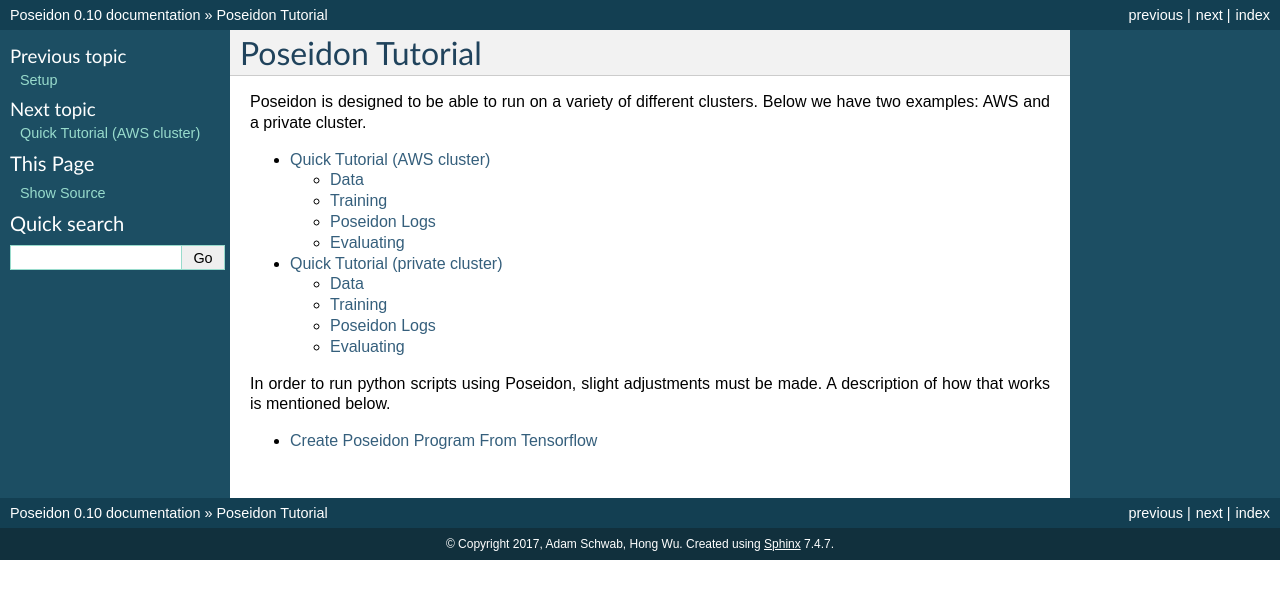
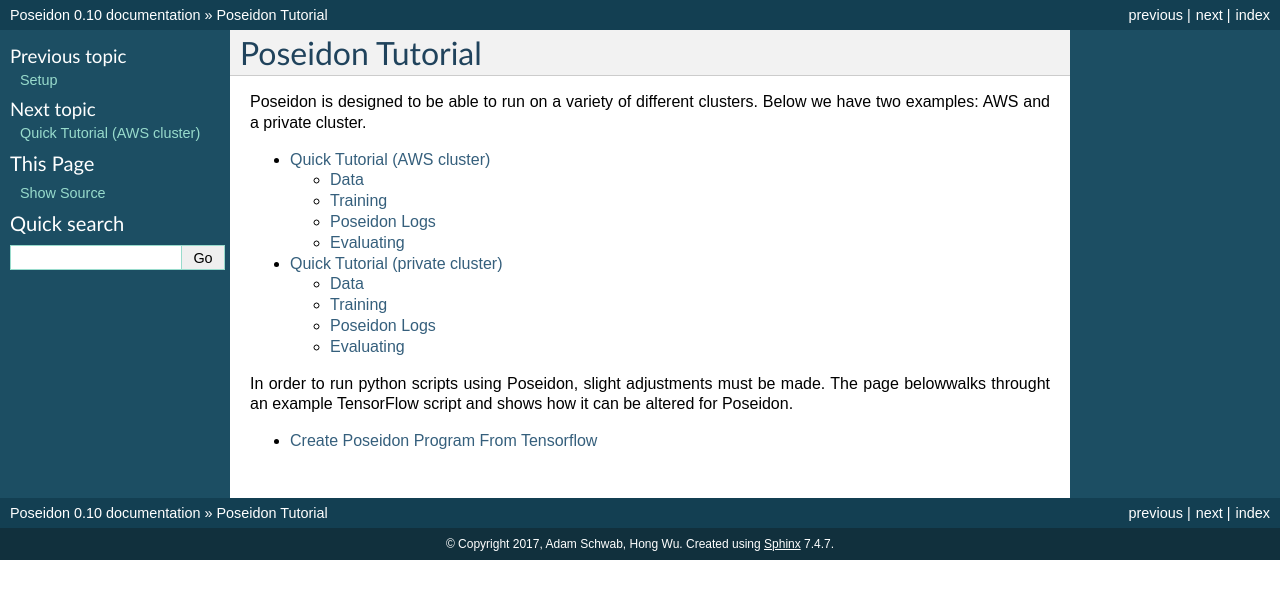
Before and after one commit to petuum-inc/poseidon-release, a Sphinx documentation site: the page built from docs/source/tutorial.rst, in a window 1280 px wide. Shown: the top 599 px of the page. Built offline with Sphinx 7.4.7, drawn with Linux system fonts in a browser that asks for light colours.

Commit message:
changing description slightly for tutorial

```diff
--- a/docs/source/tutorial.rst
+++ b/docs/source/tutorial.rst
@@ -10,7 +10,7 @@
    tutorial-aws
    tutorial-private
 
-In order to run python scripts using Poseidon, slight adjustments must be made. A description of how that works is mentioned below.
+In order to run python scripts using Poseidon, slight adjustments must be made. The page belowwalks throught an example TensorFlow script and shows how it can be altered for Poseidon.
 
 .. toctree::
    :maxdepth: 2
```
